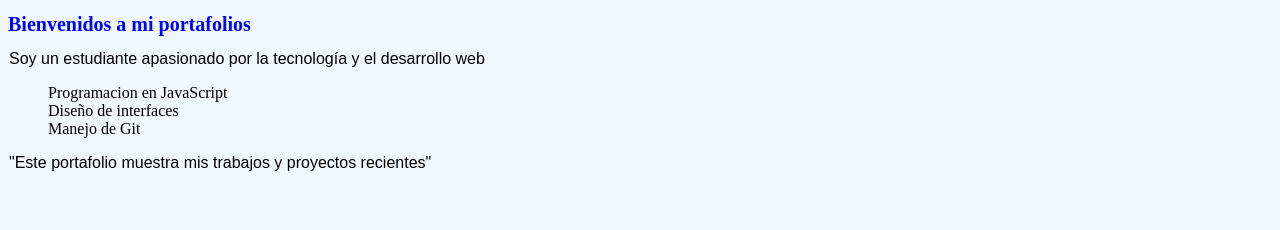
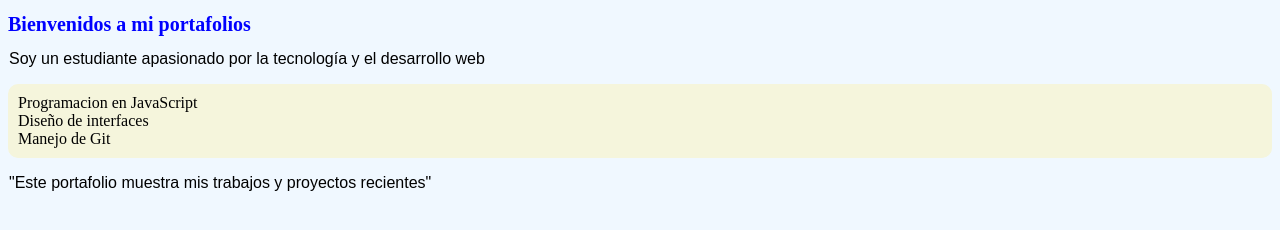
Before and after one commit to DEIV-06/mi-portafolio, a plain HTML site: page index.html in a window 1280 px wide. Drawn offline with Linux system fonts and the light colour scheme.

Commit message:
Actualizo diseño de lista en diseño.css

```diff
--- a/estilos/diseño_estilos.css
+++ b/estilos/diseño_estilos.css
@@ -6,6 +6,11 @@ h1{
     color: blue;
     font-size: 20px;
 }
+ul{
+    background-color: beige;
+    border-radius: 10px;
+    padding: 10px;
+}
 li{
     list-style-type: none;
 }
```
